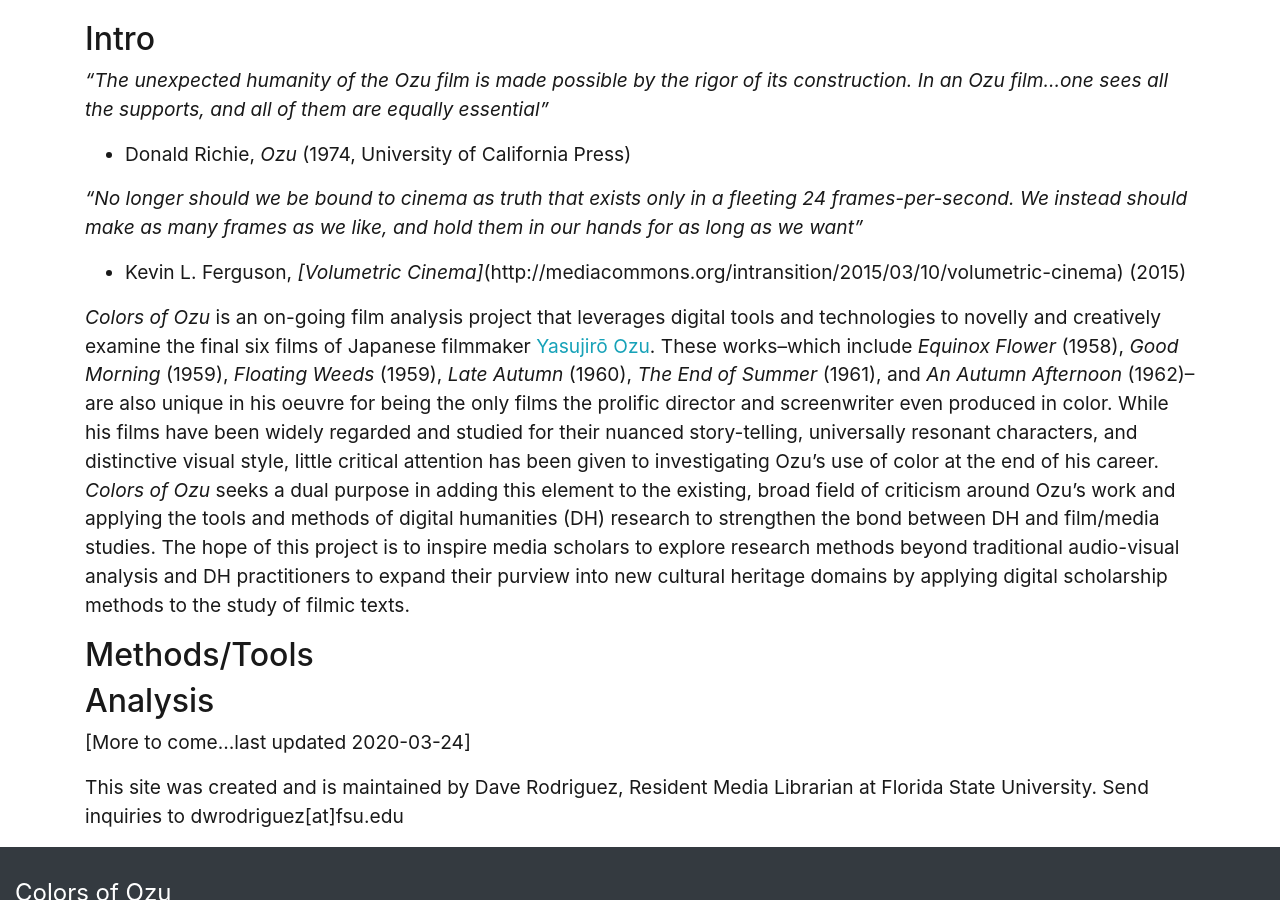
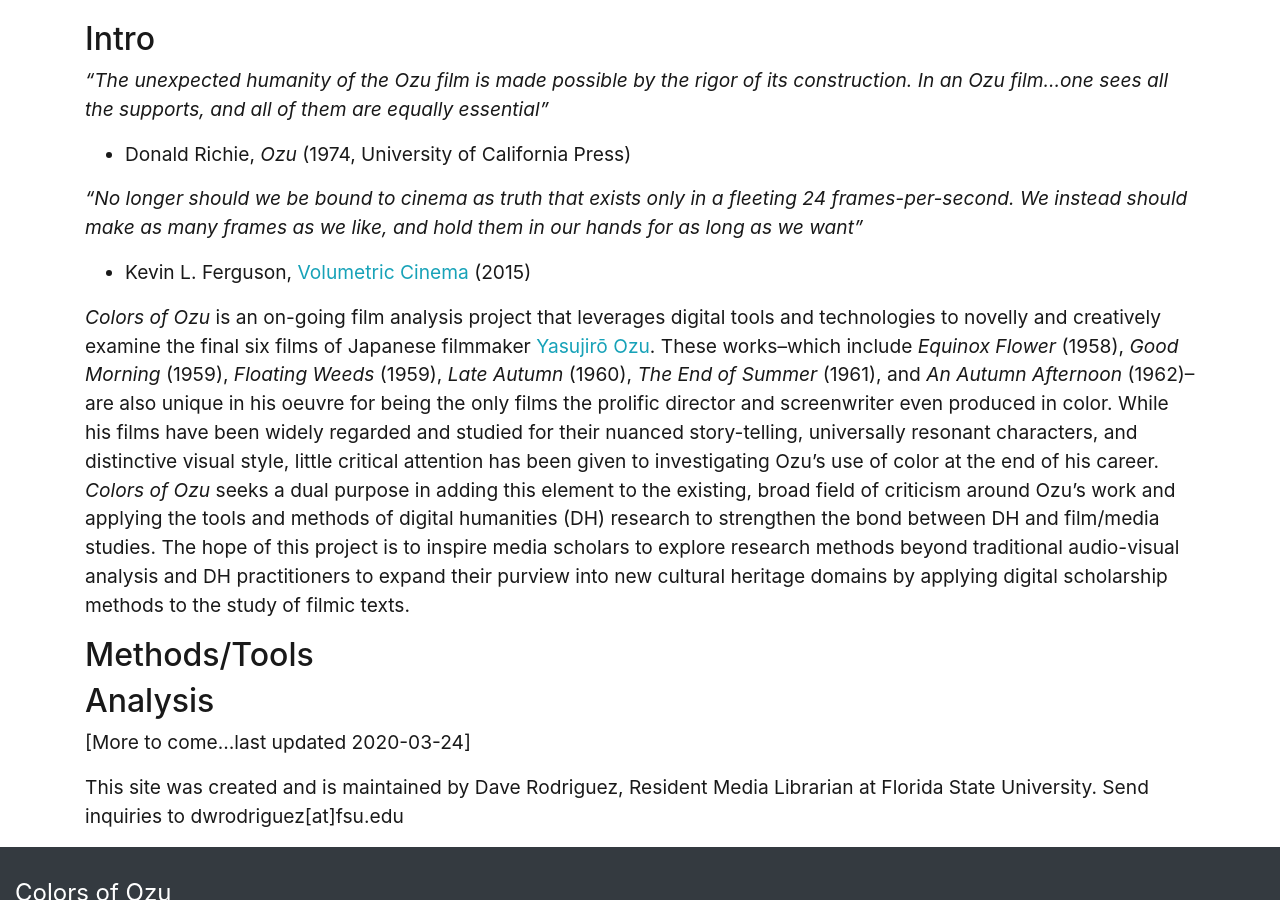
Before and after one commit to drodz11/colors-of-ozu, a Jekyll site: the page built from pages/about.md, in a window 1280 px wide and 900 px high, scrolled down 368 px. Built offline with Jekyll 4.4.1, drawn with Linux system fonts in a browser that asks for light colours.

Commit message:
Update about.md

```diff
--- a/pages/about.md
+++ b/pages/about.md
@@ -16,7 +16,7 @@
 
 _"No longer should we be bound to cinema as truth that exists only in a fleeting 24 frames-per-second.
 We instead should make as many frames as we like, and hold them in our hands for as long as we want"_
-- Kevin L. Ferguson, _[Volumetric Cinema]_(http://mediacommons.org/intransition/2015/03/10/volumetric-cinema) (2015)
+- Kevin L. Ferguson, [Volumetric Cinema](http://mediacommons.org/intransition/2015/03/10/volumetric-cinema) (2015)
 
 _Colors of Ozu_ is an on-going film analysis project that leverages digital tools and technologies to novelly and creatively examine the final six films of Japanese filmmaker [Yasujirō Ozu](https://en.wikipedia.org/wiki/Yasujir%C5%8D_Ozu). These works--which include _Equinox Flower_ (1958), _Good Morning_ (1959), _Floating Weeds_ (1959), _Late Autumn_ (1960), _The End of Summer_ (1961), and _An Autumn Afternoon_ (1962)--are also unique in his oeuvre for being the only films the prolific director and screenwriter even produced in color. While his films have been widely regarded and studied for their nuanced story-telling, universally resonant characters, and distinctive visual style, little critical attention has been given to investigating Ozu's use of color at the end of his career. _Colors of Ozu_ seeks a dual purpose in adding this element to the existing, broad field of criticism around Ozu's work and applying the tools and methods of digital humanities (DH) research to strengthen the bond between DH and film/media studies. The hope of this project is to inspire media scholars to explore research methods beyond traditional audio-visual analysis and DH practitioners to expand their purview into new cultural heritage domains by applying digital scholarship methods to the study of filmic texts.
 
```
